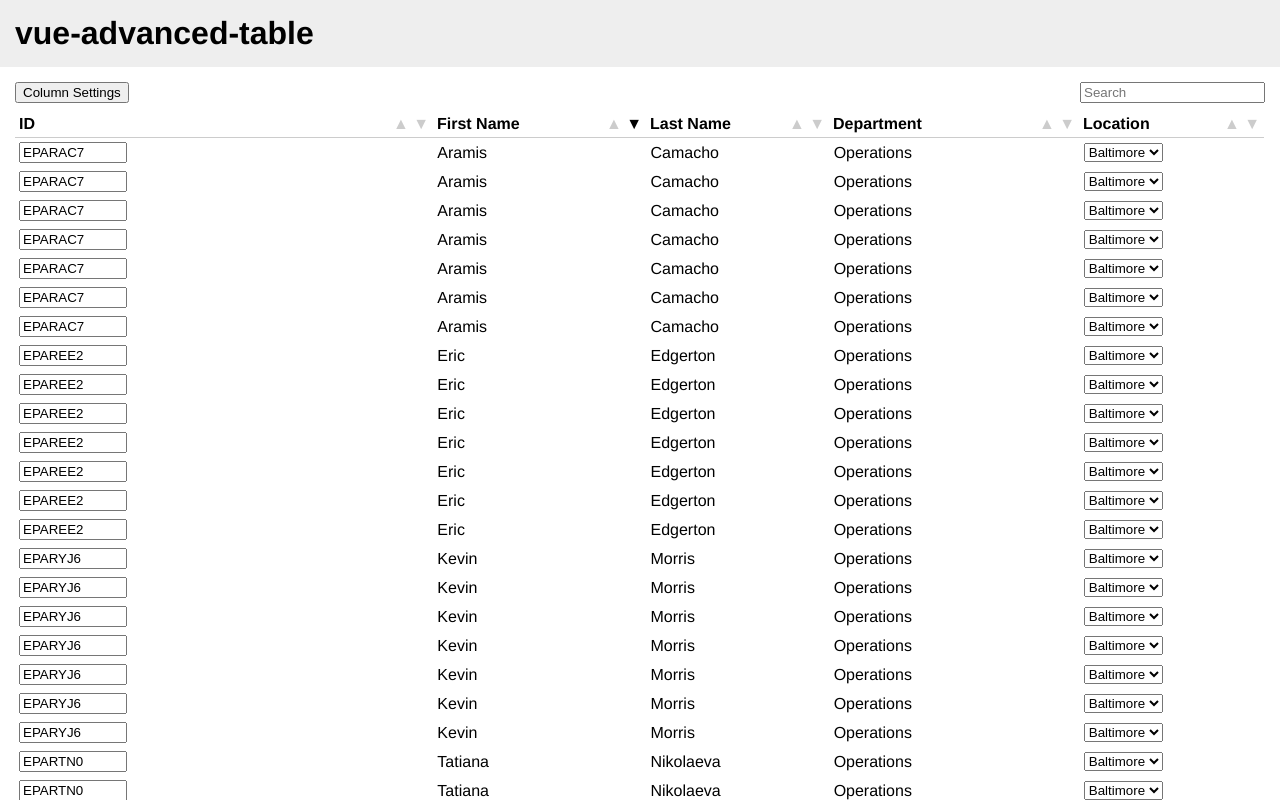
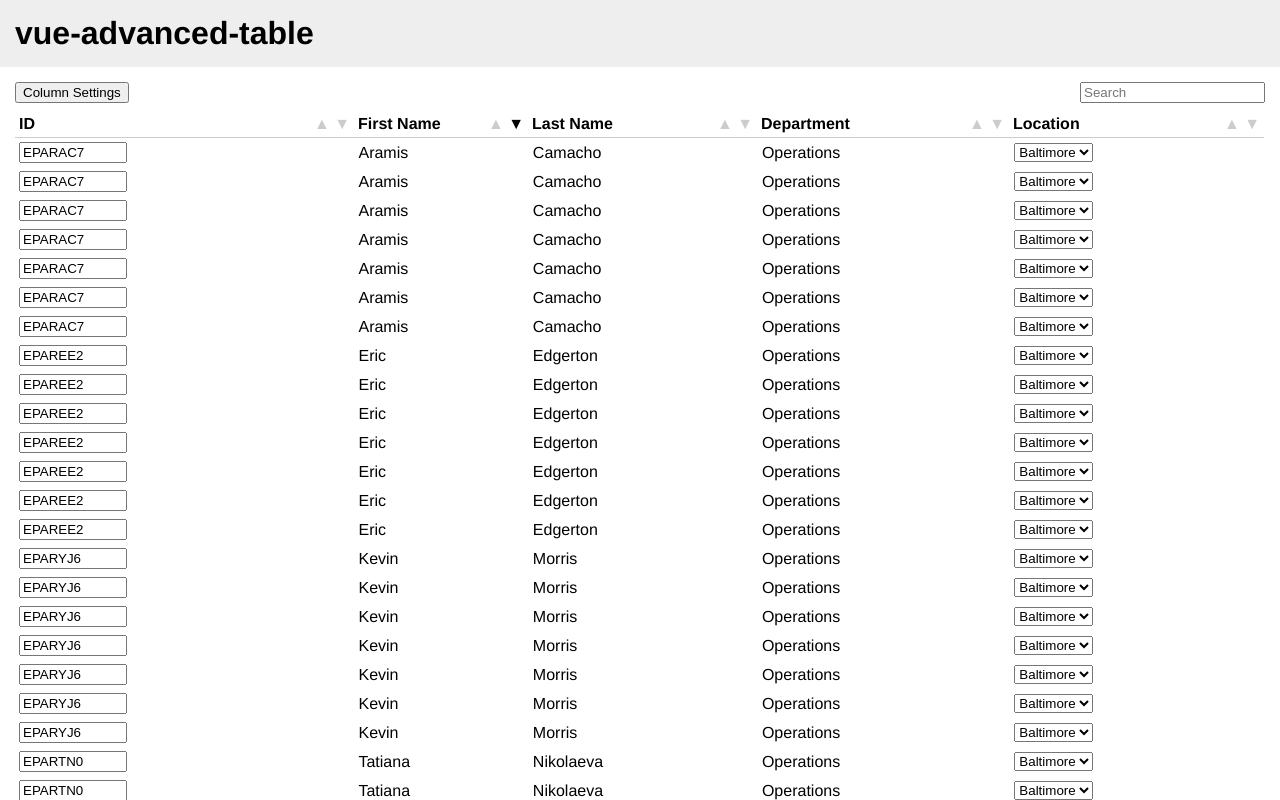
Before and after one commit to afineedge/vue-advanced-table, a Vue app: page / in a window 1280 px wide. Built offline with nearby package versions, Linux system fonts and the light colour scheme.

Commit message:
Scrolling fix by moving header back out of table scroll area

```diff
--- a/src/components/vue-advanced-table.vue
+++ b/src/components/vue-advanced-table.vue
@@ -11,19 +11,21 @@
       </div>
     </div>
     <div class="vue-advanced-table-wrapper">
+      <div class="vue-advanced-table-header-scroll">
+        <div class="vue-advanced-table-header" v-bind:class="classObject.header" v-bind:style="{ left: left + 'px'}">
+          <vue-advanced-table-column-header v-for="column in columnOrder" v-bind:key="column" v-bind:column="column" v-bind="$props" v-bind:hiddenColumns="hiddenColumns"/>
+        </div>
+      </div>
       <div class="vue-advanced-table-scroll" v-on:scroll="setScrollPosition($event)">
         <table cellpadding="0" cellspacing="0" border="0" width="100%" v-bind:class="classObject.table">
-          <thead class="vue-advanced-table-header-placeholder" v-bind:class="classObject.header">
+          <!-- <thead class="vue-advanced-table-header-placeholder" v-bind:class="classObject.header">
             <tr>
               <vue-advanced-table-column-header v-for="column in columnOrder" v-bind:key="column" v-bind:column="column" v-bind="$props" v-bind:hiddenColumns="hiddenColumns" v-bind:columnName="column"/>
             </tr>
-          </thead>
-          <thead class="vue-advanced-table-header" v-bind:class="classObject.header" v-bind:style="{ left: left + 'px'}">
-            <vue-advanced-table-column-header v-for="column in columnOrder" v-bind:key="column" v-bind:column="column" v-bind="$props" v-bind:hiddenColumns="hiddenColumns"/>
-          </thead>
+          </thead> -->
           <tbody v-bind:class="classObject.body">
             <vue-advanced-table-row v-for="(row, index) in reorderedRows" v-bind:row="row" v-bind:key="index">
-              <vue-advanced-table-cell v-for="column in columnOrder" v-bind:key="column" v-bind:column="getColumnByName(column)" v-bind:row="row" v-bind="$props" v-bind:hiddenColumns="hiddenColumns" v-bind:class="classObject.cell">
+              <vue-advanced-table-cell v-for="column in columnOrder" v-bind:key="column" v-bind:column="getColumnByName(column)" v-bind:row="row" v-bind="$props" v-bind:hiddenColumns="hiddenColumns" v-bind:class="classObject.cell" v-bind:columnName="column">
                 <slot v-bind:name="'column-' + column" v-bind:row="row">
                 </slot>
               </vue-advanced-table-cell>
@@ -301,6 +303,11 @@ export default {
     flex-direction: column;
   }
 
+  .vue-advanced-table-header-scroll {
+    overflow: hidden;
+    flex-shrink: 0;
+  }
+
   .vue-advanced-table-scroll {
     overflow-y: scroll;
   }
@@ -310,9 +317,6 @@ export default {
   }
 
   .vue-advanced-table-header {
-    position: absolute;
-    top: 0;
-    background-color: #fff;
     display: flex;
     align-items: stretch;
     overflow: hidden;
```
